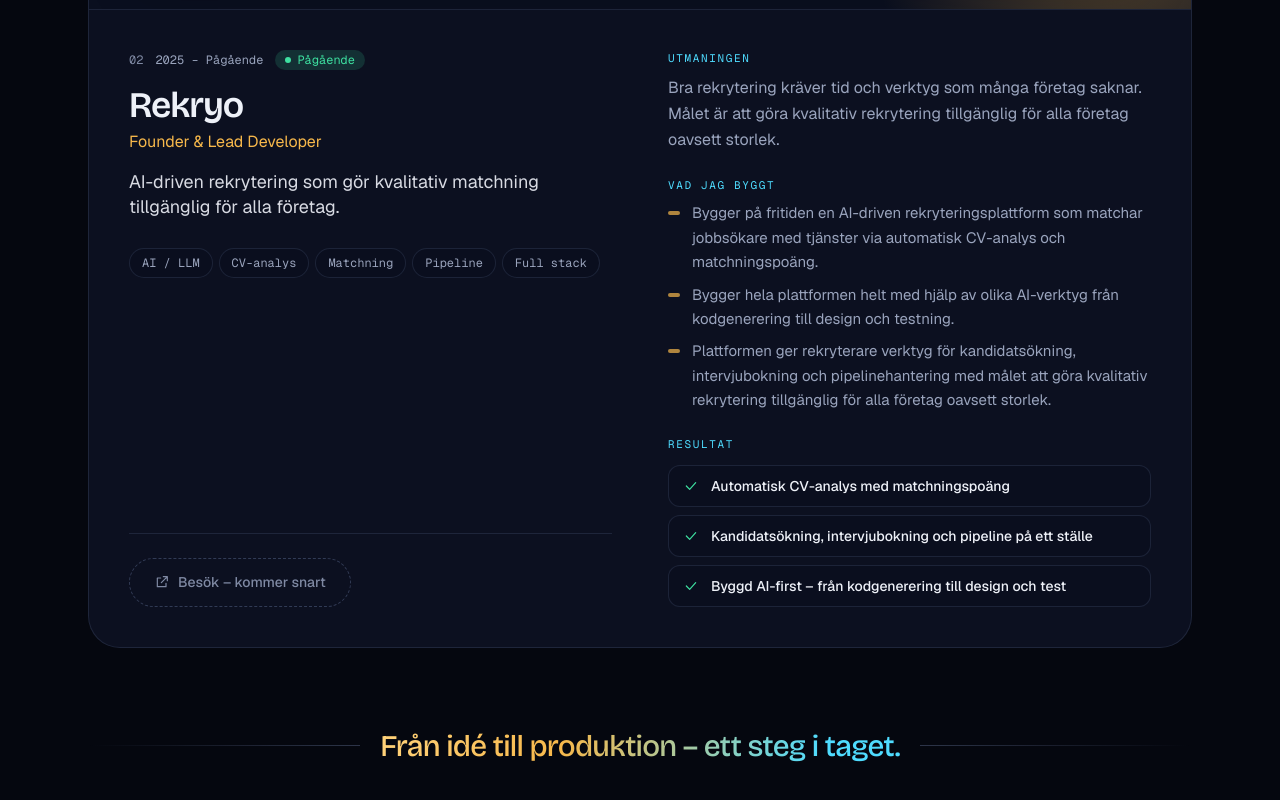
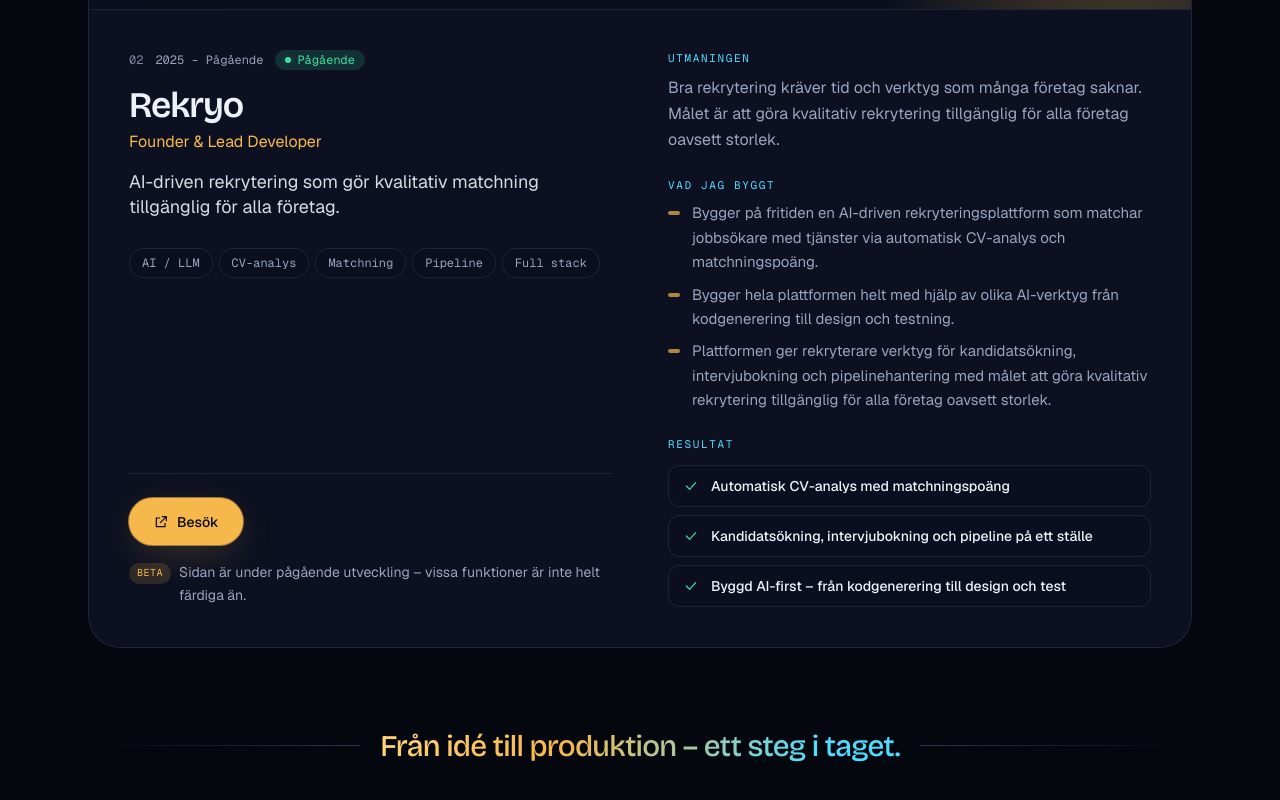
Before and after one commit to Harunsystemdeveloper/portfolio, a Next.js app: page / in a window 1280 px wide. Shown: the part 6827-7627 px from the top of the page. Built offline with nearby package versions, Linux system fonts and the light colour scheme.

Commit message:
Lagt till länk till Rekryo med notis om att sidan är under utveckling

```diff
--- a/src/components/ProjectCard.tsx
+++ b/src/components/ProjectCard.tsx
@@ -137,7 +137,8 @@ export default function ProjectCard({ project, index }: { project: Project; inde
   );
 
   const links = (
-    <div className="flex flex-wrap gap-3 border-t border-line pt-6">
+    <div className="border-t border-line pt-6">
+      <div className="flex flex-wrap gap-3">
         {project.links.map((link, i) => {
           const missing = isPlaceholder(link.href);
           const icon = link.label === "GitHub" ? "github" : "external";
@@ -167,6 +168,15 @@ export default function ProjectCard({ project, index }: { project: Project; inde
             </a>
           );
         })}
+      </div>
+      {project.linkNote && (
+        <p className="mt-4 flex items-start gap-2 text-sm leading-relaxed text-muted">
+          <span className="mt-0.5 shrink-0 rounded-full bg-gold/15 px-2 py-0.5 font-mono text-[10px] tracking-wider text-gold uppercase">
+            Beta
+          </span>
+          {project.linkNote}
+        </p>
+      )}
     </div>
   );
 
--- a/src/data/content.ts
+++ b/src/data/content.ts
@@ -242,6 +242,8 @@ export type Project = {
    */
   image?: { src: string; srcLight?: string; width: number; height: number; caption: string };
   links: { label: string; href: string }[];
+  /** Kort notis under länkarna, t.ex. att sidan är under utveckling */
+  linkNote?: string;
 };
 
 // "Pågående fördjupning" i CV:t
@@ -304,7 +306,8 @@ export const projects: Project[] = [
       height: 864,
       caption: "Rekryo · startsida",
     },
-    links: [{ label: "Besök", href: "[LÄNK]" }],
+    links: [{ label: "Besök", href: "https://rekryo.vercel.app/" }],
+    linkNote: "Sidan är under pågående utveckling – vissa funktioner är inte helt färdiga än.",
   },
 ];
 
```
Lines whose indentation alone changed are shown as unchanged.
